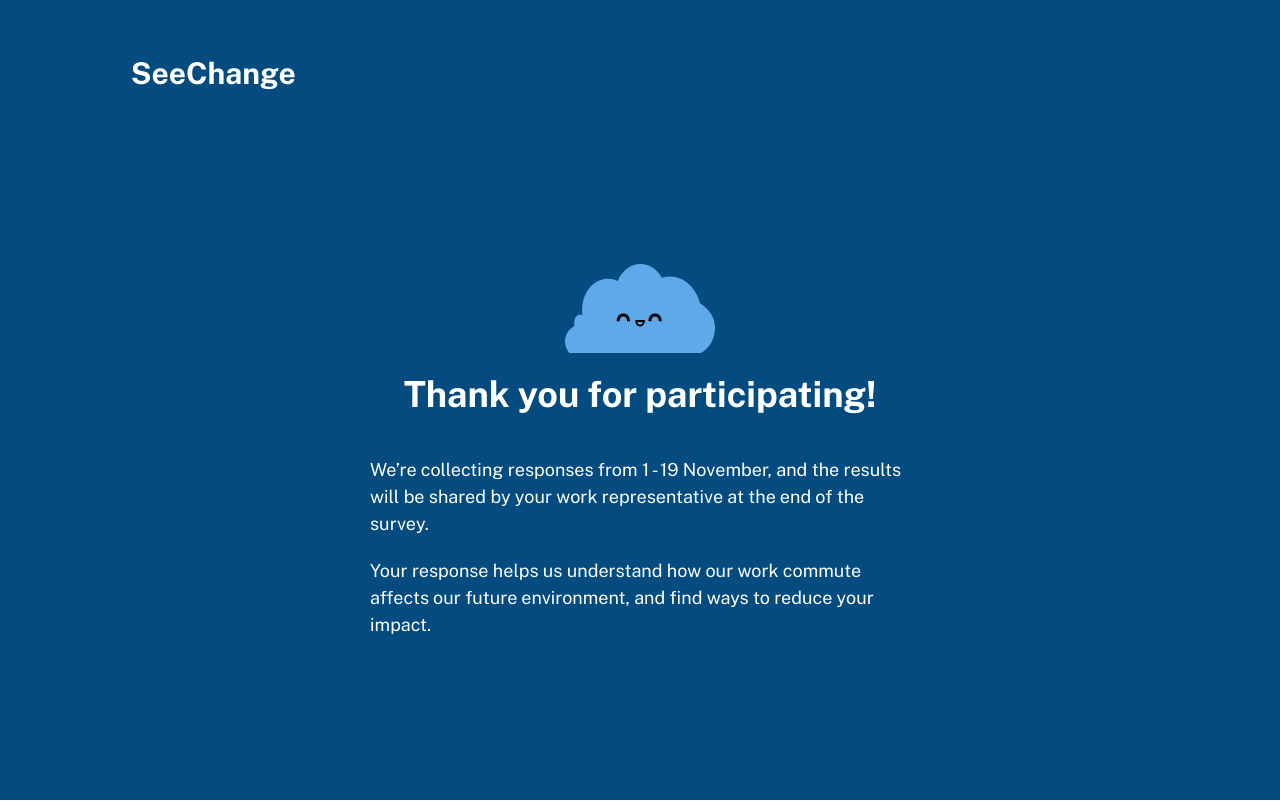
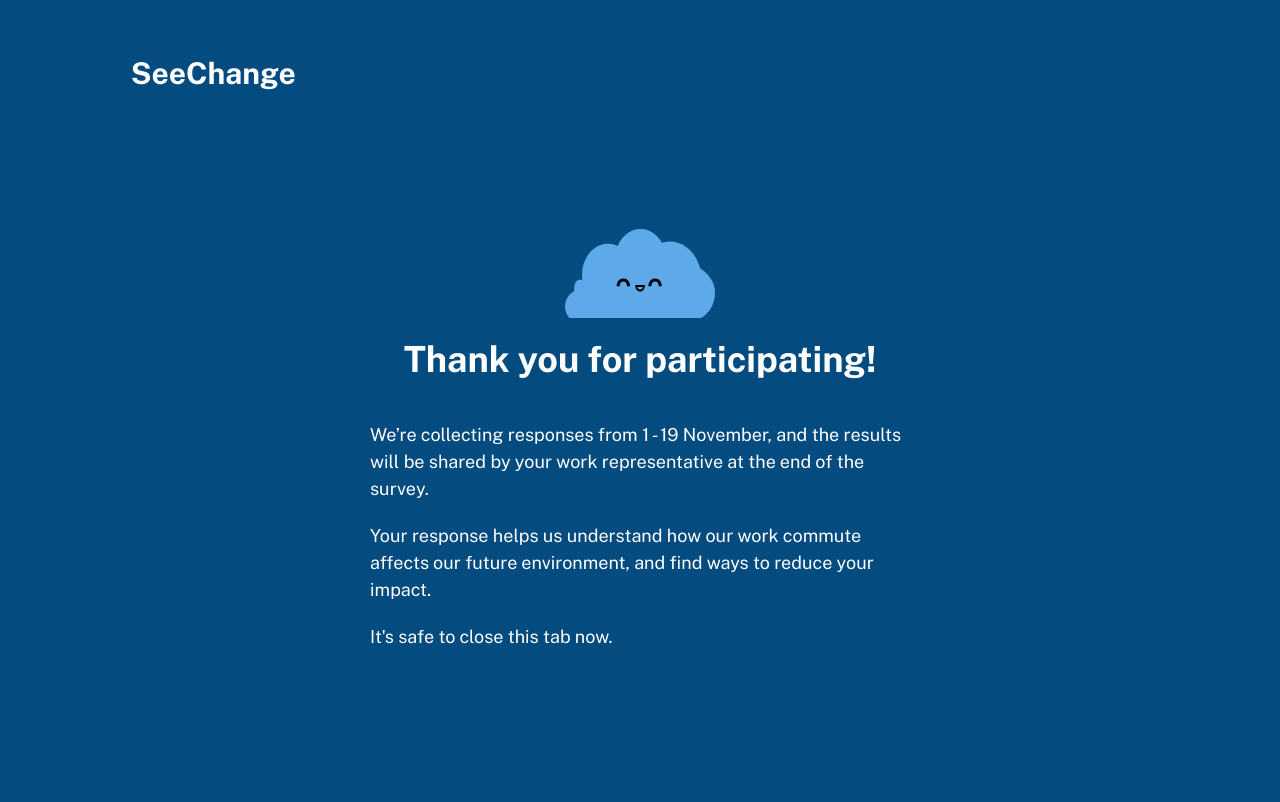
Before and after one commit to CodeforAustralia/council-emissions-calculator, a Next.js app: page /form/Thankyou in a window 1280 px wide. Built offline with nearby package versions, Linux system fonts and the light colour scheme.

Commit message:
ThankYou page: closed top gap by ~30%, added safe to close tab message

```diff
--- a/pages/form/Thankyou.jsx
+++ b/pages/form/Thankyou.jsx
@@ -9,16 +9,19 @@ import TYCloud from "../../public/images/clouds/cloud-thank-you.svg";
 export default function Thankyou() {
   return (
     <Layout isText background="#044B7F">
-      <Flex alignItems="center" flexDir="column" w="90%">
+      <Flex alignItems="center" flexDir="column" w="90%" pos="relative" top="-35px">
         <TYCloud />
         <Heading color="#fff" mt={5} mb={5}>
           Thank you for participating!
         </Heading>
-        <Text color="#fff" mt={5} fontSize="18px" textAlign={["center", "start"]}>
+        <Text color="#fff" mt={5} fontSize="18px" textAlign={["center", "start"]} w="100%">
           We’re collecting responses from 1 - 19 November, and the results will be shared by your work representative at the end of the survey.
         </Text>
-        <Text color="#fff" mt={5} fontSize="18px" textAlign={["center", "start"]}>
+        <Text color="#fff" mt={5} fontSize="18px" textAlign={["center", "start"]} w="100%">
           Your response helps us understand how our work commute affects our future environment, and find ways to reduce your impact.
+        </Text>
+        <Text color="#fff" mt={5} fontSize="18px" textAlign={["center", "start"]} w="100%">
+          It's safe to close this tab now.
         </Text>
       </Flex>
     </Layout>
```
